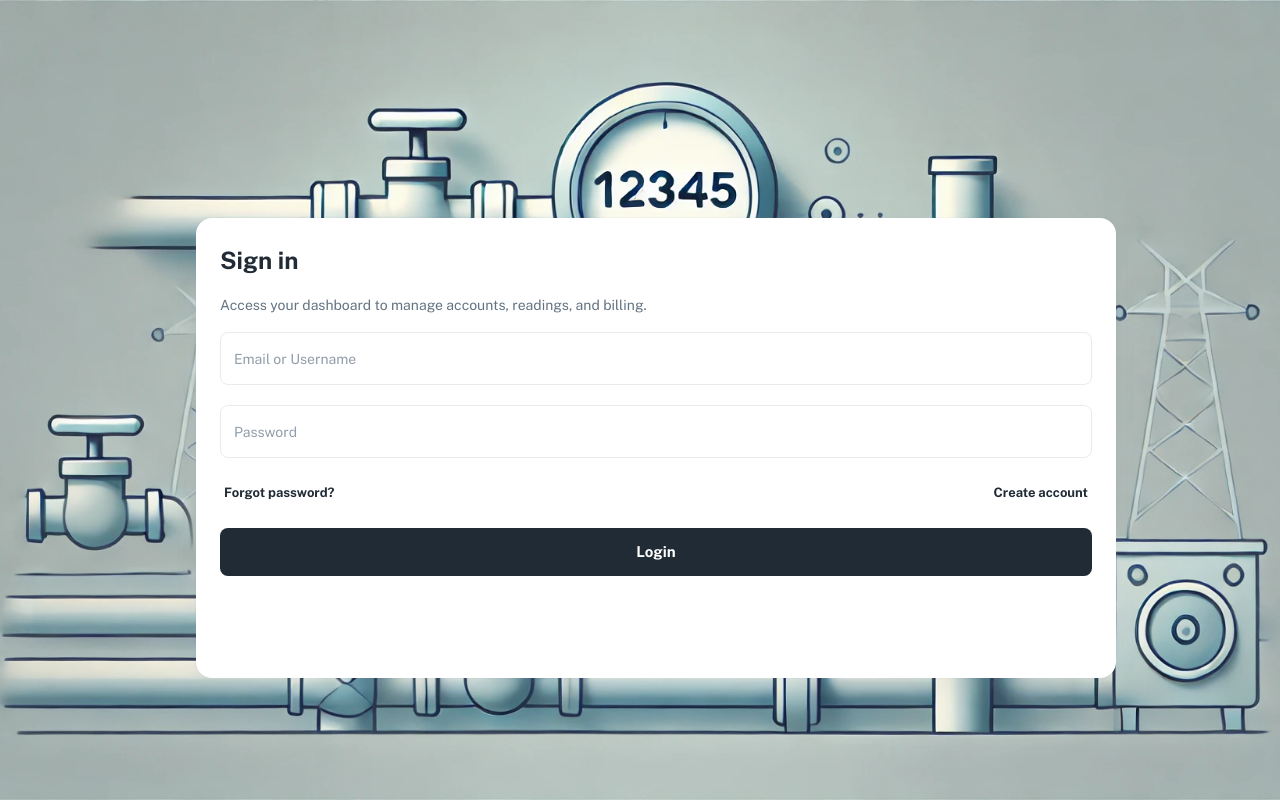
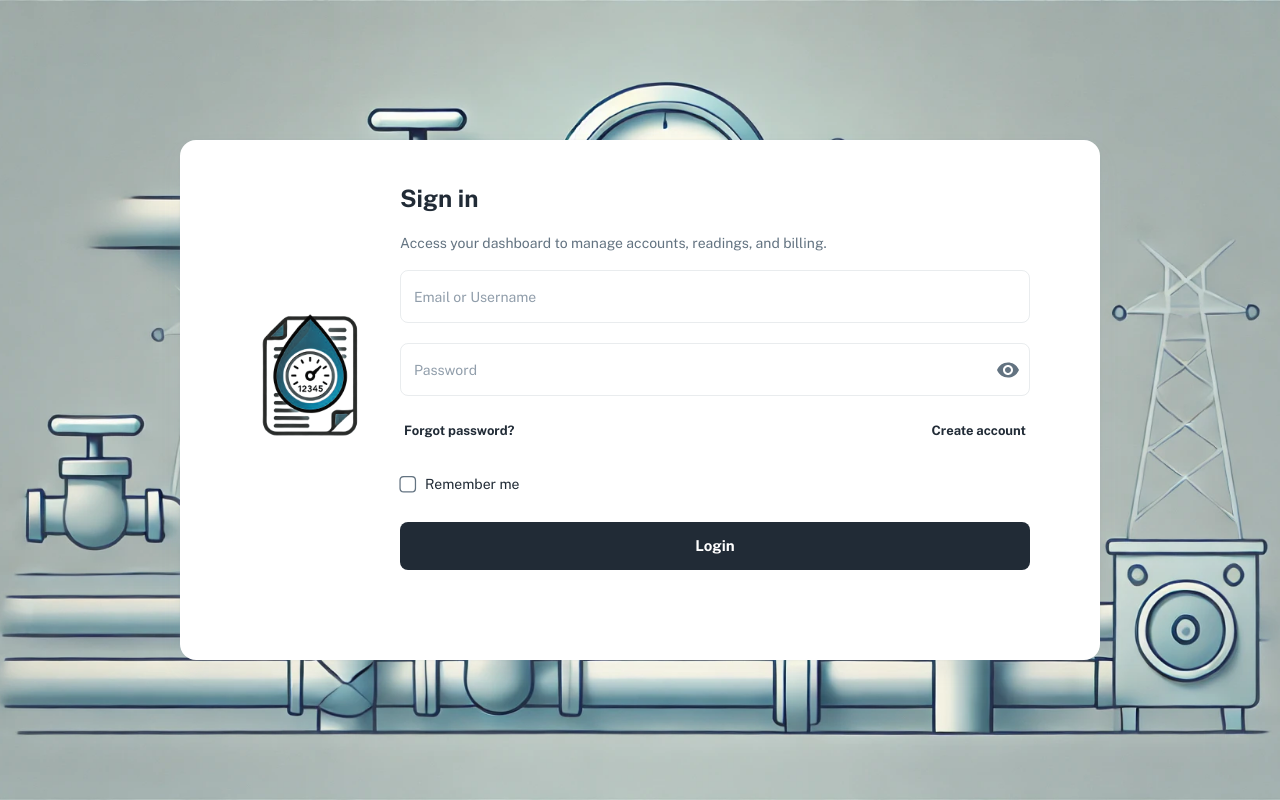
Before and after one commit to slavisa-cicovic/water-meter, a Next.js app in the folder wm-web/: page /auth/login in a window 1280 px wide. Built offline with nearby package versions, Linux system fonts and the light colour scheme; no server answers.

Commit message:
Implement login view UI with react-hook-form validation and navigation links

```diff
--- a/wm-web/package.json
+++ b/wm-web/package.json
@@ -24,6 +24,7 @@
     "@mui/x-data-grid": "^7.23.1",
     "@mui/x-date-pickers": "^7.23.1",
     "@prisma/client": "^5.22.0",
+    "@hookform/resolvers": "^3.9.1",
     "axios": "^1.7.7",
     "date-fns": "^2.30.0",
     "framer-motion": "^11.11.17",
--- a/wm-web/src/app/auth/register/layout.tsx
+++ b/wm-web/src/app/auth/register/layout.tsx
@@ -7,5 +7,7 @@ type Props = {
 };
 
 export default function Layout({ children }: Props) {
+  return (
     <AuthModernLayout>{children}</AuthModernLayout>
+  );
 }
--- a/wm-web/src/layouts/auth/modern.tsx
+++ b/wm-web/src/layouts/auth/modern.tsx
@@ -27,10 +27,8 @@ export default function AuthModernLayout({ children }: Props) {
       }}>
         <Card
           sx={{
-            mt: 12,
-            ml: 4,
             width: 920,
-            height: 460,
+            height: 520,
           }}
         >
           {children}
--- a/wm-web/src/sections/auth/login-view.tsx
+++ b/wm-web/src/sections/auth/login-view.tsx
@@ -1,16 +1,65 @@
 "use client";
 
-import Card from "@mui/material/Card";
+import { useState } from "react";
+
+import { yupResolver } from "@hookform/resolvers/yup";
+import Link from "next/link";
+import { SubmitHandler, useForm } from "react-hook-form";
+import * as Yup from "yup";
+
+import Button from "@mui/material/Button";
 import CardContent from "@mui/material/CardContent";
+import Checkbox from "@mui/material/Checkbox";
+import FormControlLabel from "@mui/material/FormControlLabel";
+import IconButton from "@mui/material/IconButton";
+import InputAdornment from "@mui/material/InputAdornment";
 import Stack from "@mui/material/Stack";
+import TextField from "@mui/material/TextField";
 import Typography from "@mui/material/Typography";
-import Box from "@mui/material/Box";
-import Button from "@mui/material/Button";
-import TextField from "@mui/material/TextField";
+import Visibility from "@mui/icons-material/Visibility";
+import VisibilityOff from "@mui/icons-material/VisibilityOff";
+
+import Logo from "src/components/logo";
 
 export default function LoginView() {
+    type LoginFormValues = {
+        identifier: string;
+        password: string;
+        remember: boolean;
+    };
+
+    const schema: Yup.ObjectSchema<LoginFormValues> = Yup.object({
+        identifier: Yup.string().required("Email or username is required"),
+        password: Yup.string().required("Password is required"),
+        remember: Yup.boolean().required().default(false),
+    }).required();
+
+    const {
+        register,
+        handleSubmit,
+        formState: { errors, isSubmitting },
+    } = useForm<LoginFormValues>({
+        mode: "onBlur",
+        resolver: yupResolver(schema),
+        defaultValues: {
+            identifier: "",
+            password: "",
+            remember: false,
+        },
+    });
+
+    const [showPassword, setShowPassword] = useState(false);
+
+    const onSubmit: SubmitHandler<LoginFormValues> = async (values) => {
+        // TODO: wire to auth service
+        console.log("login submit", values);
+    };
+
     return (
-        <CardContent >
+        <CardContent>
+            <Stack direction='row' sx={{ p: 2 }}>
+                <Logo sx={{ my: 'auto', width: 180, height: 180 }} />
+                <Stack sx={{ width: '75%' }}>
                     <Stack spacing={2} sx={{ mb: 2 }}>
                         <Typography variant="h4">Sign in</Typography>
                         <Typography variant="body2" sx={{ color: "text.secondary" }}>
@@ -18,22 +67,82 @@ export default function LoginView() {
                         </Typography>
                     </Stack>
 
-            <Stack spacing={2.5}>
-                <TextField fullWidth label="Email or Username" type="email" />
-                <TextField fullWidth label="Password" type="password" />
+                    <Stack
+                        spacing={2.5}
+                        component="form"
+                        noValidate
+                        onSubmit={handleSubmit(onSubmit)}
+                    >
+                        <TextField
+                            fullWidth
+                            label="Email or Username"
+                            autoComplete="username"
+                            type="text"
+                            error={Boolean(errors.identifier)}
+                            helperText={errors.identifier?.message}
+                            {...register("identifier")}
+                        />
+                        <TextField
+                            fullWidth
+                            label="Password"
+                            type={showPassword ? "text" : "password"}
+                            autoComplete="current-password"
+                            error={Boolean(errors.password)}
+                            slotProps={{
+                                input: {
+                                    endAdornment: (
+                                        <InputAdornment position="end">
+                                            <IconButton
+                                                edge="end"
+                                                onClick={() => setShowPassword((prev) => !prev)}
+                                                aria-label={showPassword ? "Hide password" : "Show password"}
+                                            >
+                                                {showPassword ? <VisibilityOff /> : <Visibility />}
+                                            </IconButton>
+                                        </InputAdornment>
+                                    ),
+                                },
+                            }}
+                            helperText={errors.password?.message}
+                            {...register("password")}
+                        />
 
                         <Stack direction="row" justifyContent="space-between" alignItems="center">
-                    <Button href="/auth/forgot-password" variant="text" size="small">
+                            <Button
+                                component={Link}
+                                href="/auth/forgot-password"
+                                variant="text"
+                                size="small"
+                            >
                                 Forgot password?
                             </Button>
-                    <Button href="/auth/register" variant="text" size="small">
+                            <Button
+                                component={Link}
+                                href="/auth/register"
+                                variant="text"
+                                size="small"
+                            >
                                 Create account
                             </Button>
                         </Stack>
 
-                <Button fullWidth variant="contained" size="large">
+                        <FormControlLabel
+                            control={<Checkbox size="small" {...register("remember")} />}
+                            label="Remember me"
+                        />
+
+                        <Button
+                            fullWidth
+                            variant="contained"
+                            size="large"
+                            type="submit"
+                            disabled={isSubmitting}
+                        >
                             Login
                         </Button>
+                    </Stack>
+                </Stack>
+
             </Stack>
         </CardContent>
     );
```
Also changed, not shown: 2 other files (tests, documents, lock files or other folders). Lines whose indentation alone changed are shown as unchanged.
